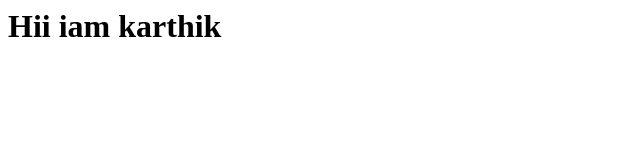
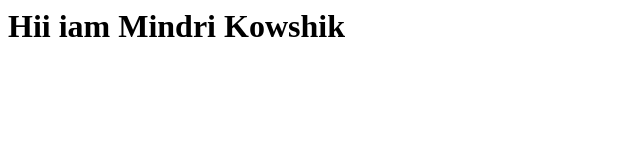
Before and after one commit to Kowshik-bh18/pull_practice, a plain HTML site: page index.html in a window 1280 px wide. Shown: the whole page, without its empty margins (0-640 px from the left). Drawn offline with Linux system fonts and the light colour scheme.

Commit message:
Update index.html

```diff
--- a/index.html
+++ b/index.html
@@ -1,5 +1,5 @@
 <html>
   <body>
-    <h1>Hii iam karthik</h1>
+    <h1>Hii iam Mindri Kowshik</h1>
   </body>
 </html>
```
